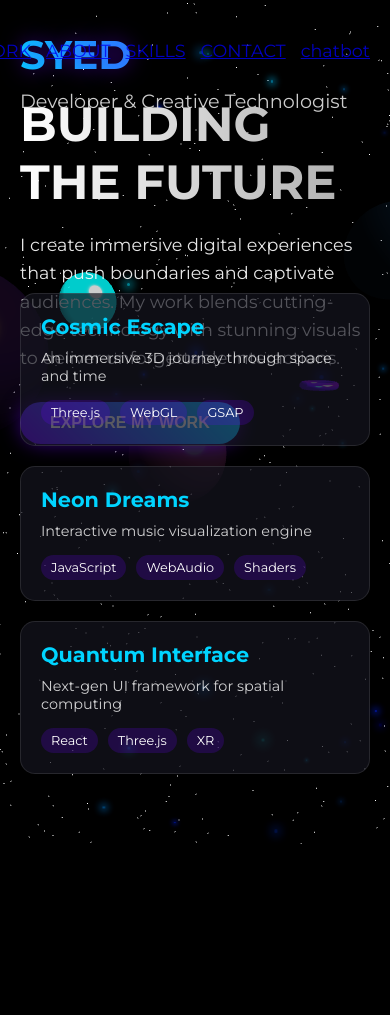
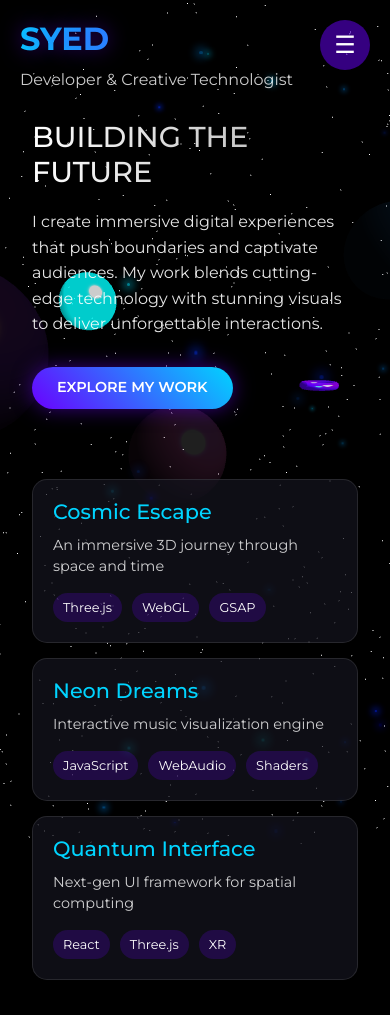
Before and after one commit to jojoking004/portfolio-with-chatbot, a plain HTML site: page index.html in a window 390 px wide. Before the commit the page ends 844 px from the top, so only its background shows below. Drawn offline with nearby package versions, Linux system fonts and the light colour scheme; animation ran at ten frames a second.

Commit message:
Update index.html

```diff
--- a/index.html
+++ b/index.html
@@ -3,7 +3,9 @@
 <head>
   <meta charset="UTF-8">
   <meta name="viewport" content="width=device-width, initial-scale=1.0">
-  <title>SYED  JUNAID | Portfolio</title>
+  <title>SYED JUNAID | Portfolio</title>
+  <!-- Bootstrap CSS -->
+  <link href="https://cdn.jsdelivr.net/npm/bootstrap@5.3.0/dist/css/bootstrap.min.css" rel="stylesheet">
   <style>
     * {
       margin: 0;
@@ -12,10 +14,11 @@
     }
 
     body {
-      overflow: hidden;
+      overflow-x: hidden;
       font-family: 'Montserrat', sans-serif;
       color: white;
       background: #000;
+      min-height: 100vh;
     }
 
     #canvas-container {
@@ -76,11 +79,14 @@
       transition: all 0.3s ease;
       position: relative;
       opacity: 0.8;
+      color: white;
+      text-decoration: none;
     }
 
     .nav-item:hover {
       opacity: 1;
       transform: translateY(-3px);
+      color: white;
     }
 
     .nav-item::after {
@@ -151,7 +157,6 @@
 
     .project-card {
       background: rgba(20, 20, 30, 0.7);
-
       border-radius: 15px;
       padding: 20px;
       margin-bottom: 20px;
@@ -192,15 +197,6 @@
       font-size: 0.8rem;
     }
 
-    .particles {
-      position: absolute;
-      top: 0;
-      left: 0;
-      width: 100%;
-      height: 100%;
-      z-index: 1;
-    }
-
     .particle {
       position: absolute;
       width: 4px;
@@ -211,25 +207,142 @@
       box-shadow: 0 0 10px white;
     }
 
+    /* Mobile Navigation */
+    .mobile-nav-btn {
+      display: none;
+      position: fixed;
+      top: 20px;
+      right: 20px;
+      z-index: 1000;
+      background: rgba(106, 0, 255, 0.5);
+      border: none;
+      border-radius: 50%;
+      width: 50px;
+      height: 50px;
+      color: white;
+      font-size: 1.5rem;
+      cursor: pointer;
+      pointer-events: auto;
+    }
+
+    .mobile-nav {
+      display: none;
+      position: fixed;
+      top: 0;
+      left: 0;
+      width: 100%;
+      height: 100%;
+      background: rgba(0, 0, 0, 0.9);
+      z-index: 999;
+      flex-direction: column;
+      justify-content: center;
+      align-items: center;
+      pointer-events: auto;
+    }
+
+    .mobile-nav .nav-item {
+      font-size: 1.5rem;
+      margin: 15px 0;
+      opacity: 1;
+      pointer-events: auto;
+    }
+
+    /* Responsive Styles */
+    @media (max-width: 1200px) {
+      .content h2 {
+        font-size: 2.5rem;
+      }
+
+      .projects {
+        width: 350px;
+      }
+    }
+
+    @media (max-width: 992px) {
+      .header, .content {
+        left: 30px;
+      }
+
+      .nav {
+        right: 30px;
+        gap: 20px;
+      }
+
+      .projects {
+        right: 30px;
+        width: 300px;
+      }
+
+      .content h2 {
+        font-size: 2.2rem;
+      }
+    }
+
     @media (max-width: 768px) {
-      .header, .content {
+      .header {
+        top: 20px;
         left: 20px;
       }
 
+      .header h1 {
+        font-size: 2rem;
+      }
+
+      .header p {
+        font-size: 1rem;
+      }
+
       .nav {
-        right: 20px;
-        gap: 15px;
+        display: none;
+      }
+
+      .mobile-nav-btn {
+        display: block;
+      }
+
+      .content {
+        position: relative;
+        left: auto;
+        bottom: auto;
+        max-width: 100%;
+        padding: 20px;
+        margin-top: 100px;
+      }
+
+      .content h2 {
+        font-size: 2rem;
+      }
+
+      .content p {
+        font-size: 1rem;
       }
 
       .projects {
-        right: 20px;
-        width: calc(100% - 40px);
-        bottom: 50px;
+        position: relative;
+        right: auto;
+        bottom: auto;
+        width: 100%;
+        padding: 20px;
+        margin-top: 30px;
       }
 
-      .content {
-        bottom: 400px;
-        max-width: calc(100% - 40px);
+      .project-card {
+        margin-bottom: 15px;
+      }
+    }
+
+    @media (max-width: 576px) {
+      .content h2 {
+        font-size: 1.8rem;
+      }
+
+      .btn {
+        padding: 10px 25px;
+        font-size: 0.9rem;
+      }
+
+      .mobile-nav .nav-item {
+        font-size: 1.2rem;
       }
     }
   </style>
@@ -243,24 +356,42 @@
 
     <div class="header">
       <h1>SYED</h1>
-      <p> Developer & Creative Technologist</p>
+      <p>Developer & Creative Technologist</p>
     </div>
 
-    <div class="nav">
-      <a href="intro.HTML"><div class="nav-item">WORK</div></a>
-      <a href="aboutus.html"><div class="nav-item">ABOUT</div></a>
-     <a href="skills.html"> <div class="nav-item">SKILLS</div></a>
-      <a href="portfolio-2.html"><div class="nav-item">CONTACT</div></a>
-      <a href="help.html"><div class="nav-item">chatbot</div></a>
+    <!-- Desktop Navigation -->
+    <div class="nav d-none d-md-flex">
+      <a href="intro.HTML" class="nav-item">WORK</a>
+      <a href="aboutus.html" class="nav-item">ABOUT</a>
+      <a href="skills.html" class="nav-item">SKILLS</a>
+      <a href="portfolio-2.html" class="nav-item">CONTACT</a>
+      <a href="help.html" class="nav-item">chatbot</a>
     </div>
 
+    <!-- Mobile Navigation Button -->
+    <button class="mobile-nav-btn d-md-none" id="mobileNavBtn">
+      ☰
+    </button>
 
+    <!-- Mobile Navigation Menu -->
+    <div class="mobile-nav d-md-none" id="mobileNav">
+      <a href="intro.HTML" class="nav-item">WORK</a>
+      <a href="aboutus.html" class="nav-item">ABOUT</a>
+      <a href="skills.html" class="nav-item">SKILLS</a>
+      <a href="portfolio-2.html" class="nav-item">CONTACT</a>
+      <a href="help.html" class="nav-item">chatbot</a>
+    </div>
+
+    <div class="container-fluid">
+      <div class="row">
+        <div class="col-lg-6 col-md-12">
           <div class="content">
             <h2>BUILDING THE FUTURE</h2>
             <p>I create immersive digital experiences that push boundaries and captivate audiences. My work blends cutting-edge technology with stunning visuals to deliver unforgettable interactions.</p>
-     <a href="intro.HTML"> <button class="btn">EXPLORE MY WORK</button></a>
+            <a href="intro.HTML"><button class="btn">EXPLORE MY WORK</button></a>
           </div>
-    <br><br><br><br><br>
+        </div>
+        <div class="col-lg-6 col-md-12">
           <div class="projects">
             <div class="project-card">
               <h3>Cosmic Escape</h3>
@@ -293,7 +424,12 @@
             </div>
           </div>
         </div>
+      </div>
+    </div>
+  </div>
 
+  <!-- Bootstrap JS Bundle with Popper -->
+  <script src="https://cdn.jsdelivr.net/npm/bootstrap@5.3.0/dist/js/bootstrap.bundle.min.js"></script>
   <script src="https://cdnjs.cloudflare.com/ajax/libs/three.js/r128/three.min.js"></script>
   <script src="https://cdn.jsdelivr.net/npm/three@0.128.0/examples/js/controls/OrbitControls.js"></script>
   <script src="https://cdnjs.cloudflare.com/ajax/libs/gsap/3.7.1/gsap.min.js"></script>
@@ -570,6 +706,28 @@
     // Initialize everything
     init();
 
+    // Mobile navigation toggle
+    const mobileNavBtn = document.getElementById('mobileNavBtn');
+    const mobileNav = document.getElementById('mobileNav');
+
+    mobileNavBtn.addEventListener('click', () => {
+      if (mobileNav.style.display === 'flex') {
+        mobileNav.style.display = 'none';
+        mobileNavBtn.innerHTML = '☰';
+      } else {
+        mobileNav.style.display = 'flex';
+        mobileNavBtn.innerHTML = '✕';
+      }
+    });
+
+    // Close mobile nav when clicking a link
+    document.querySelectorAll('.mobile-nav .nav-item').forEach(item => {
+      item.addEventListener('click', () => {
+        mobileNav.style.display = 'none';
+        mobileNavBtn.innerHTML = '☰';
+      });
+    });
+
     // Add interactivity to UI elements
     document.querySelectorAll('.nav-item').forEach(item => {
       item.addEventListener('mouseenter', () => {
```
Lines whose indentation alone changed are shown as unchanged.
